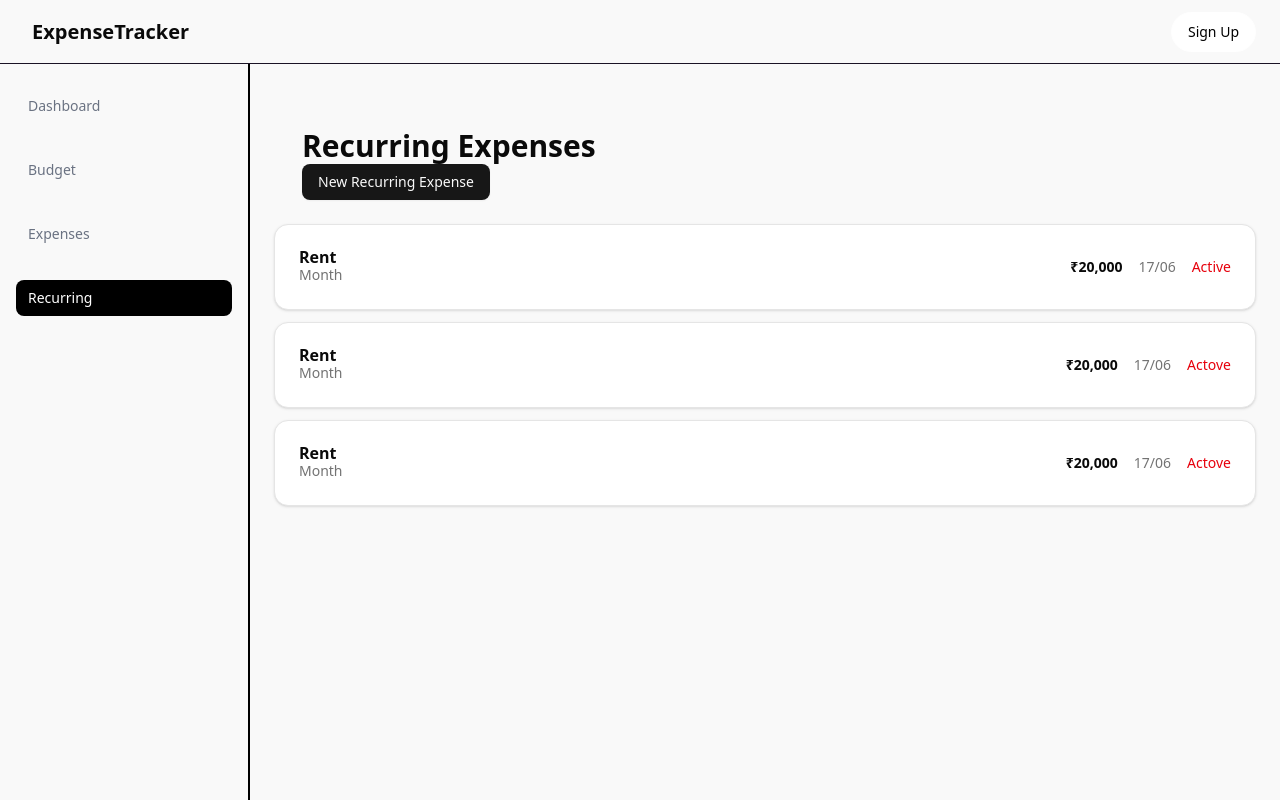
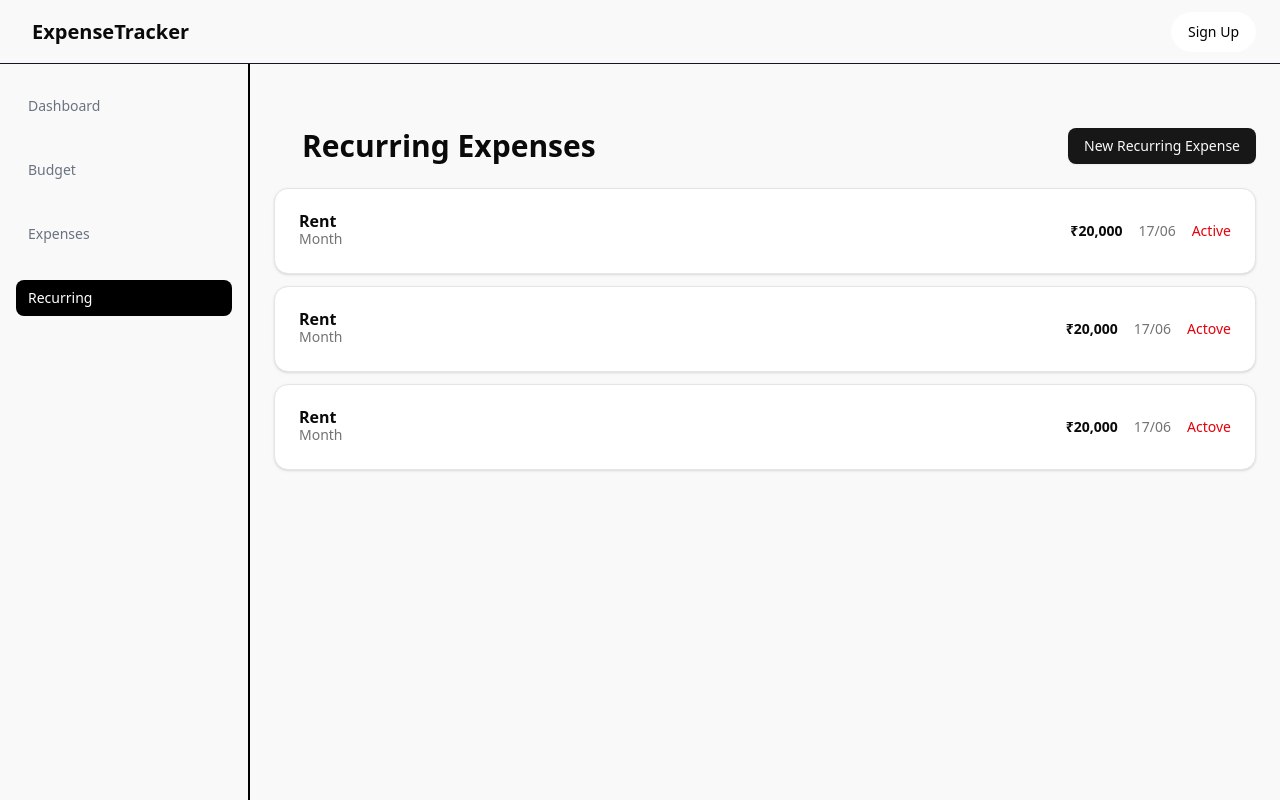
Before and after one commit to Tanujeet/Expense-Tracker, a Next.js app: page /recurrings in a window 1280 px wide. Built offline with nearby package versions, Linux system fonts and the light colour scheme; no server answers.

Commit message:
Added:Changes in ui recurring page

```diff
--- a/app/recurrings/page.tsx
+++ b/app/recurrings/page.tsx
@@ -34,7 +34,7 @@ const Page = () => {
   return (
     <main>
       <section>
-        <div className="mt-10 ml-7">
+        <div className="mt-10 ml-7 flex justify-between">
           <h1 className="text-3xl  font-bold ">Recurring Expenses</h1>
           <Button>New Recurring Expense</Button>
         </div>
```
